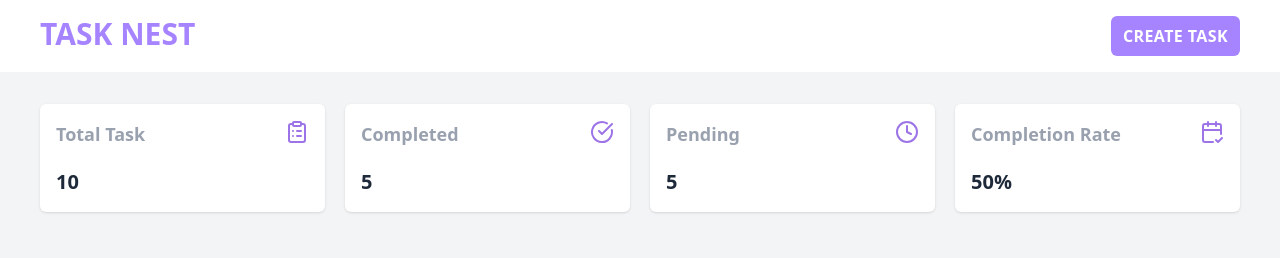
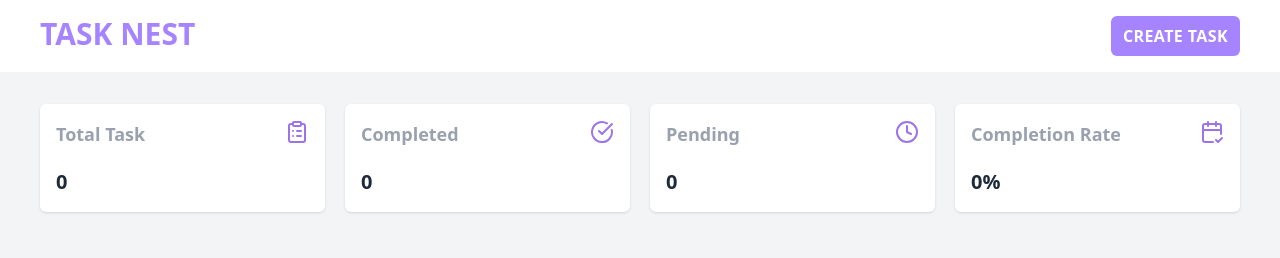
Before and after one commit to Abu-xz/task-manager, a React (Vite) app in the folder client/: page / in a window 1280 px wide. Shown: the top 258 px of the page. Built offline with nearby package versions, Linux system fonts and the light colour scheme; no server answers.

Commit message:
task overview updated with real data

```diff
--- a/client/src/components/StatsCard.tsx
+++ b/client/src/components/StatsCard.tsx
@@ -1,39 +1,56 @@
-  import { CalendarCheck2, CircleCheckBig, ClipboardList, Clock } from "lucide-react";
+import type React from "react";
+import {
+  CalendarCheck2,
+  CircleCheckBig,
+  ClipboardList,
+  Clock,
+} from "lucide-react";
+import { useAppSelector } from "../store/hooks";
+import type { Task } from "../interfaces/Task";
 
+const StatsCard: React.FC = () => {
+  const taskItems: Task[] = useAppSelector((state) => state.tasks.list);
 
+  const totalTask = taskItems.length;
+  const completed = taskItems.filter((task) => task.completed == true).length;
+  const pending = totalTask - completed
+  const percentage: number = Math.round(
+    totalTask === 0 ? 0 : (completed / totalTask) * 100
+  );
 
-  const StatsCard = () => {
   return (
     <div className="grid gap-5 grid-cols-1 sm:grid-cols-2  lg:grid-cols-4 ">
       <div className="bg-white rounded-md p-4 flex flex-col gap-5 shadow-sm hover:shadow-lg transition">
         <div className="flex justify-between">
           <h3 className="text-lg font-semibold text-gray-400">Total Task</h3>
-            <ClipboardList color="#9c74e7"/>
+          <ClipboardList color="#9c74e7" />
         </div>
-          <span className="text-xl font-bold text-gray-800">10</span>
+        <span className="text-xl font-bold text-gray-800">{totalTask}</span>
       </div>
       <div className="bg-white rounded-md p-4 flex flex-col gap-5 shadow-sm hover:shadow-lg transition">
         <div className="flex justify-between">
           <h3 className="text-lg font-semibold text-gray-400">Completed</h3>
-            <CircleCheckBig color="#9c74e7"/>
+          <CircleCheckBig color="#9c74e7" />
         </div>
-          <span className="text-xl font-bold text-gray-800">5</span>
+        <span className="text-xl font-bold text-gray-800">{completed}</span>
       </div>
       <div className="bg-white rounded-md p-4 flex flex-col gap-5 shadow-sm hover:shadow-lg transition">
         <div className="flex justify-between">
           <h3 className="text-lg font-semibold text-gray-400">Pending</h3>
-            <Clock color="#9c74e7"/>
+          <Clock color="#9c74e7" />
         </div>
-          <span className="text-xl font-bold text-gray-800">5</span>
+        <span className="text-xl font-bold text-gray-800">
+          {pending}
+        </span>
       </div>
       <div className="bg-white rounded-md p-4 flex flex-col gap-5 shadow-sm hover:shadow-lg transition">
         <div className="flex justify-between">
           <h3 className="text-lg font-semibold text-gray-400">
             Completion Rate
           </h3>
-            <CalendarCheck2 color="#9c74e7"/>
+          <CalendarCheck2 color="#9c74e7" />
         </div>
-          <span className="text-xl font-bold text-gray-800">50%</span>
+        <span className="text-xl font-bold text-gray-800">{percentage}%</span>
       </div>
     </div>
   );
--- a/client/src/components/TaskCard.tsx
+++ b/client/src/components/TaskCard.tsx
@@ -3,7 +3,7 @@ import { useEffect, useState } from "react";
 import type { Task } from "../interfaces/Task";
 import TaskItem from "./TaskItem";
 import { setTasks } from "../features/tasks/taskSlice";
-import { useAppDispatch, useAppSelector } from "../app/hooks";
+import { useAppDispatch, useAppSelector } from "../store/hooks";
 
 type TaskCardProp = {
   taskFilter: string;
--- a/client/src/components/TaskItem.tsx
+++ b/client/src/components/TaskItem.tsx
@@ -4,7 +4,7 @@ import { capitalize } from "../Helper/Capitalize";
 import type React from "react";
 import axios from "axios";
 import { toast } from "react-toastify";
-import { useAppDispatch } from "../app/hooks";
+import { useAppDispatch } from "../store/hooks";
 import { updateTask } from "../features/tasks/taskSlice";
 
 type TaskItemProp = {
--- a/client/src/main.tsx
+++ b/client/src/main.tsx
@@ -2,7 +2,7 @@ import { StrictMode } from "react";
 import { createRoot } from "react-dom/client";
 import App from "./App.tsx";
 import { Provider } from "react-redux";
-import { persistor, store } from "./app/store.ts";
+import { persistor, store } from "./store/store.ts";
 import { BrowserRouter } from "react-router-dom";
 import { ToastContainer } from "react-toastify";
 import { PersistGate } from "redux-persist/integration/react";
```
Also changed, not shown: client/src/store/hooks.ts (renamed from client/src/app/hooks.ts), client/src/store/store.ts (renamed from client/src/app/store.ts). Lines whose indentation alone changed are shown as unchanged.
